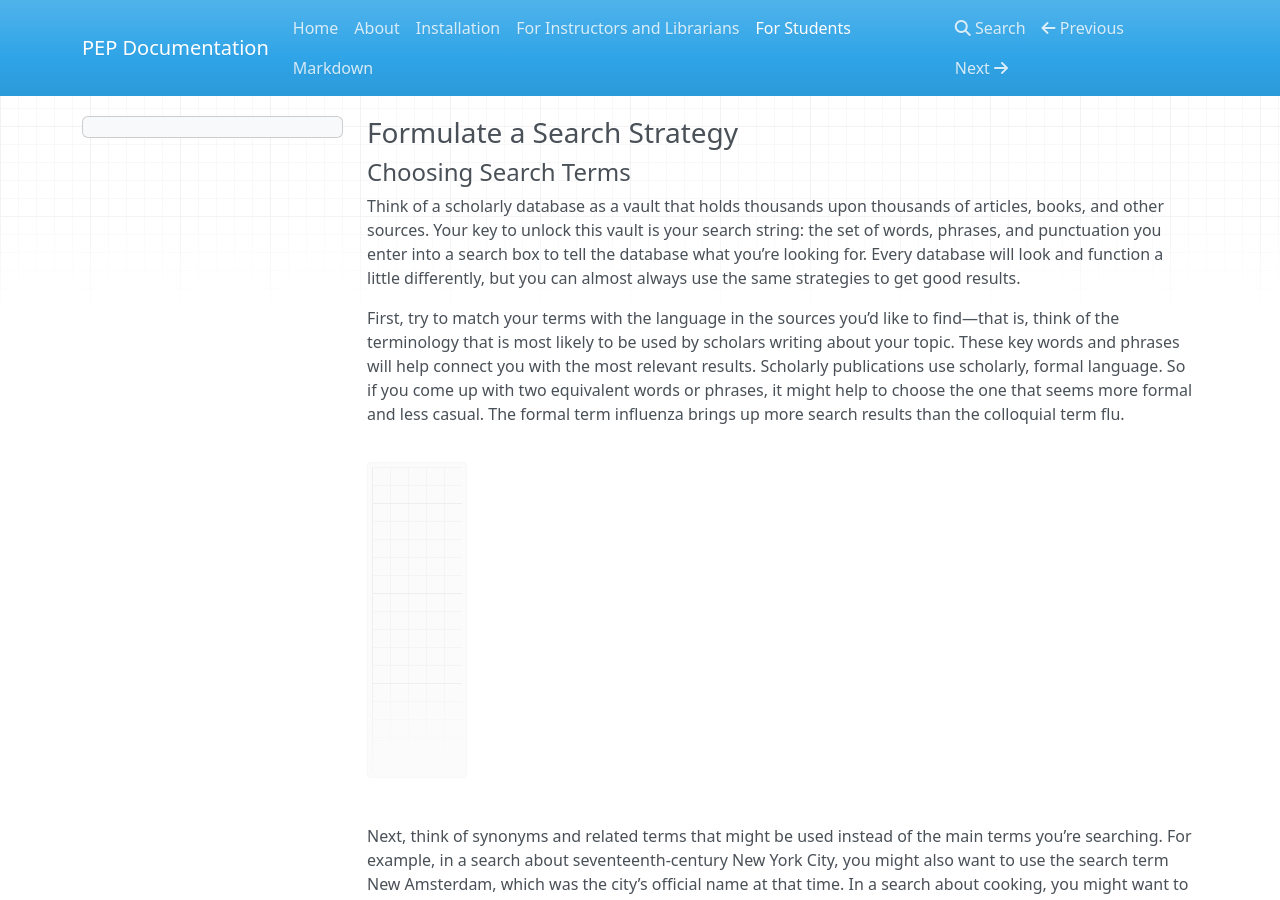
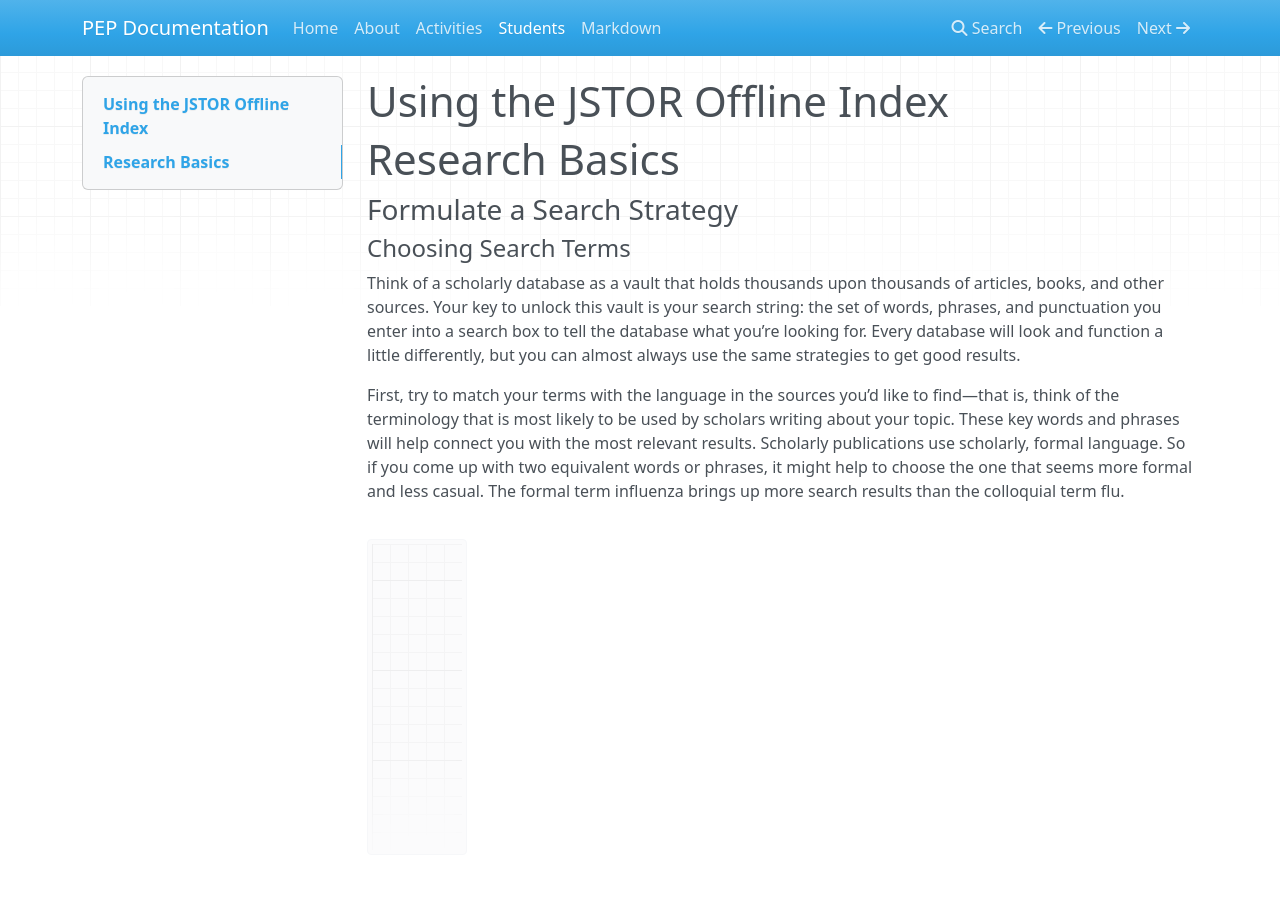
Before and after one commit to ithaka/PEP, an MkDocs documentation site: the page built from docs/students.md, in a window 1280 px wide and 900 px high. Built offline with MkDocs 1.6.1, drawn with Linux system fonts in a browser that asks for light colours; nearby versions of some CDN libraries.

Commit message:
Changed documentation structurefor use in the NUC

```diff
--- a/docs/students.md
+++ b/docs/students.md
@@ -1,3 +1,11 @@
+# Using the JSTOR Offline Index
+
+
+
+
+
+# Research Basics
+
 ### Formulate a Search Strategy
 
 #### Choosing Search Terms
--- a/mkdocs.yml
+++ b/mkdocs.yml
@@ -4,7 +4,6 @@
 nav:
 - Home: index.md
 - About: about.md
-- Installation: installation.md
-- For Instructors and Librarians: instructors.md
-- For Students: students.md
+- Activities: activities.md
+- Students: students.md
 - Markdown: markdown.md
```
Also changed, not shown: docs/installation.md (deleted, +0 -1 lines), docs/activities.md (renamed from docs/instructors.md), site/404.html, site/about.html, site/activities.html, site/index.html, site/installation.html (deleted), site/markdown.html, site/search/search_index.json, site/sitemap.xml, site/students.html, 1 other file.
